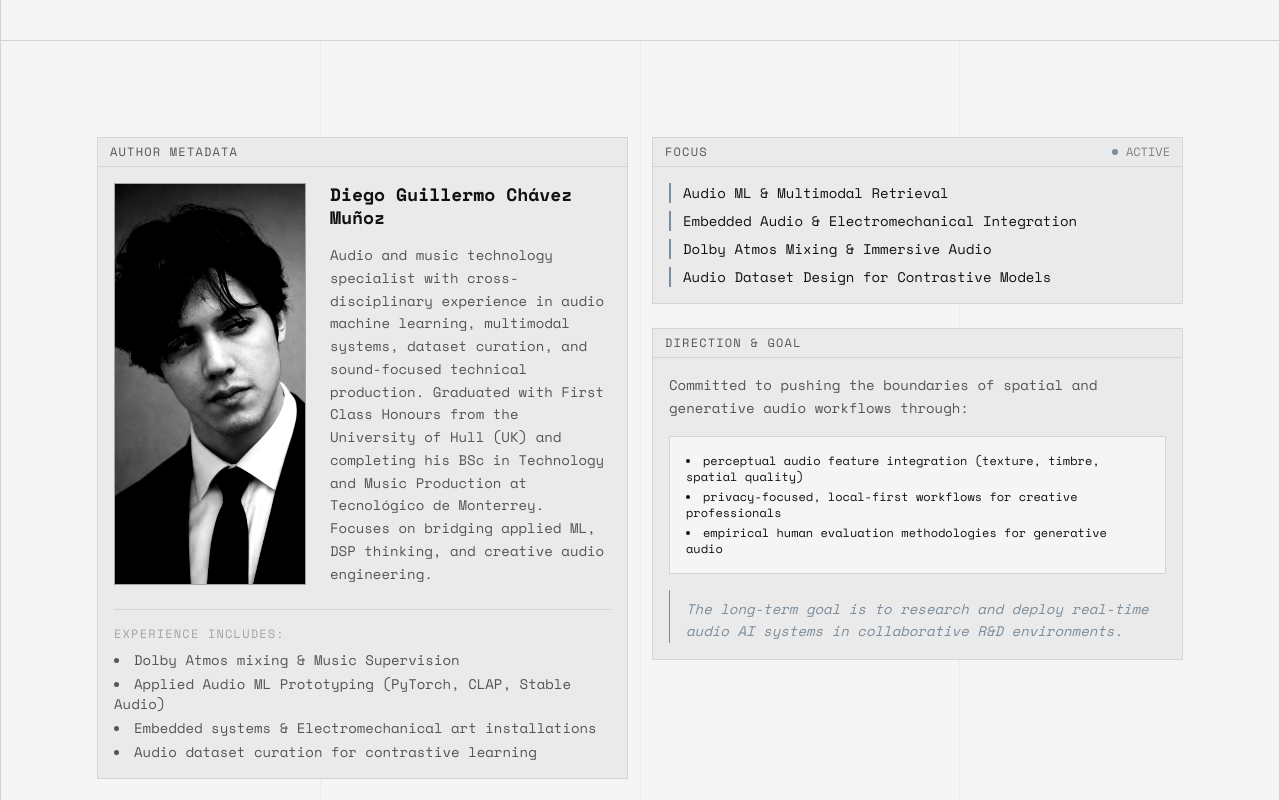
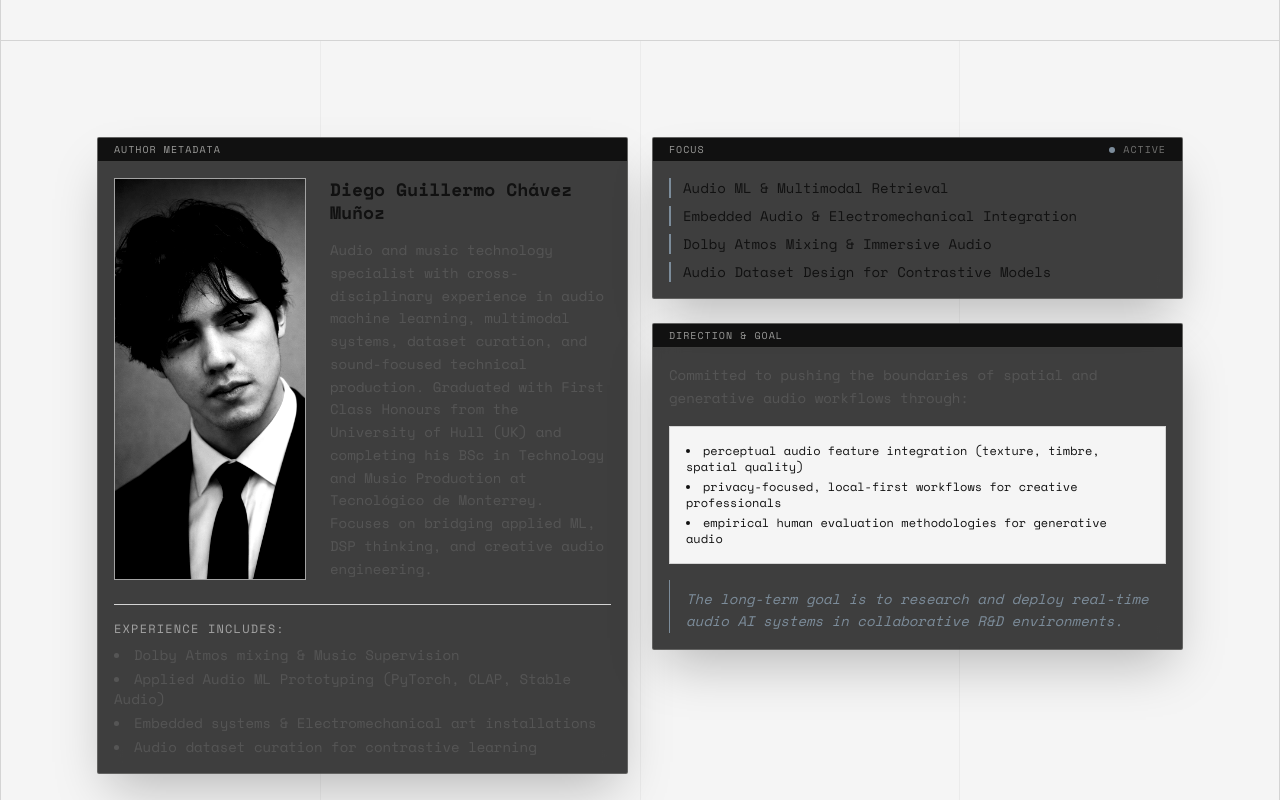
Before and after one commit to DIEGOGCHM/Portfolio_Diego_Chavez_ML_DSP_ENG, a Next.js app: page / in a window 1280 px wide. Shown: the part 2360-3160 px from the top of the page. Built offline with nearby package versions, Linux system fonts and the light colour scheme.

Commit message:
feat: Add glassy transparent style and draggable behavior to Panel

```diff
--- a/src/components/Panel.tsx
+++ b/src/components/Panel.tsx
@@ -1,4 +1,7 @@
-import React from "react";
+"use client";
+
+import React, { useState } from "react";
+import { motion, useDragControls } from "framer-motion";
 
 interface PanelProps {
   children: React.ReactNode;
@@ -9,11 +12,26 @@ interface PanelProps {
 }
 
 export function Panel({ children, title, className = "", status, noPadding = false }: PanelProps) {
+  const dragControls = useDragControls();
+  const [zIndex, setZIndex] = useState(1);
+
   return (
-    <div className={`border border-gray_interference bg-black_layer flex flex-col ${className}`}>
+    <motion.div
+      drag
+      dragControls={dragControls}
+      dragListener={false}
+      dragMomentum={false}
+      onPointerDown={() => setZIndex(10)}
+      onPointerUp={() => setZIndex(1)}
+      style={{ zIndex }}
+      className={`flex flex-col bg-[#111111]/80 backdrop-blur-md border border-[#F4F4F0]/20 shadow-2xl overflow-hidden rounded-sm relative ${className}`}
+    >
       {title && (
-        <div className="border-b border-gray_interference bg-gray_interference/30 px-3 py-1.5 flex justify-between items-center text-xs text-white_faded">
-          <span className="uppercase tracking-widest">{title}</span>
+        <div
+          className="can-drag h-6 min-h-[24px] border-b border-[#F4F4F0]/20 flex justify-between items-center px-4 cursor-none bg-[#111111] hover:bg-[#1a1a1a] transition-colors"
+          onPointerDown={(e) => dragControls.start(e)}
+        >
+          <span className="font-mono text-[10px] uppercase tracking-widest text-[#F4F4F0]/60">{title}</span>
           {status && (
             <div className="flex items-center gap-2">
               <div
@@ -22,14 +40,16 @@ export function Panel({ children, title, className = "", status, noPadding = fal
                   status === "warning" ? "bg-amber_decay" : "bg-gray_signal"
                 }`}
               />
-              <span className="opacity-70">{status.toUpperCase()}</span>
+              <span className="font-mono text-[10px] uppercase tracking-widest text-[#F4F4F0]/60 opacity-70">
+                {status}
+              </span>
             </div>
           )}
         </div>
       )}
-      <div className={`${noPadding ? 'p-0' : 'p-4'} flex-grow`}>
+      <div className={`${noPadding ? 'p-0' : 'p-4'} flex-grow relative`}>
         {children}
       </div>
-    </div>
+    </motion.div>
   );
 }
```
